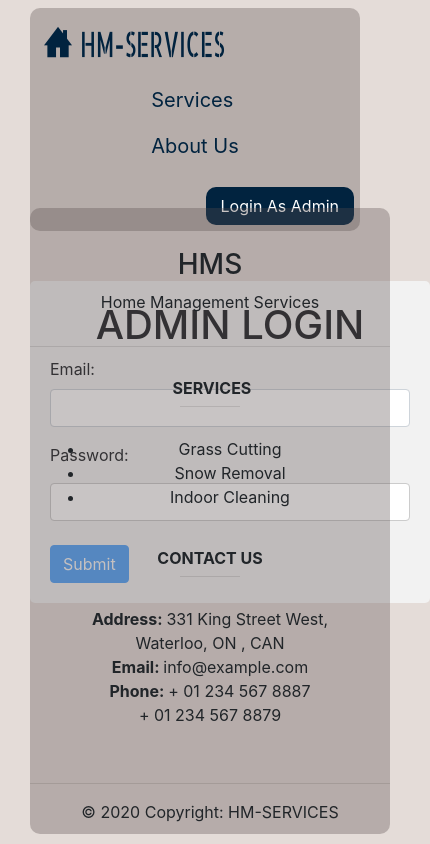
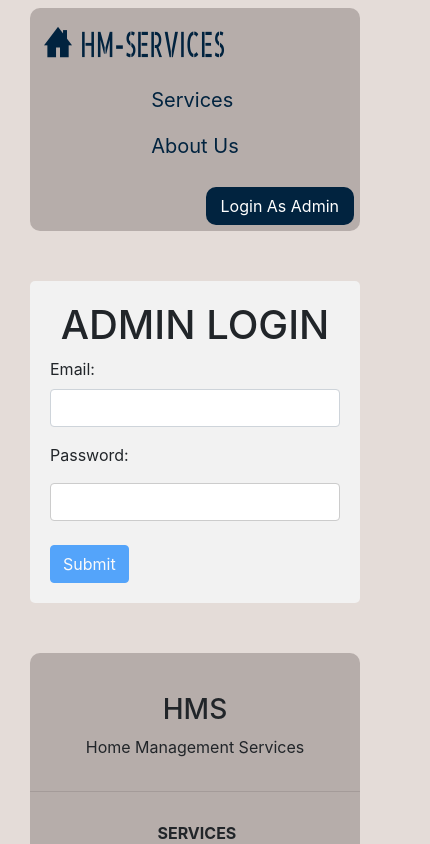
Before and after one commit to Davinder09/Web-Desgin-Capstone-Project-UI, an Angular app: page /login in a window 390 px wide. Shown: the top 844 px of the page, 430 px wide, since content can reach past the window. Built offline with nearby package versions, Linux system fonts and the light colour scheme.

Commit message:
Responsiveness and payment - Davinder

```diff
--- a/src/app/footer/footer.component.css
+++ b/src/app/footer/footer.component.css
@@ -1,7 +1,7 @@
 
 
 footer{
-    position: fixed;
+
     bottom: 0;
     background-color: #584e4e54;
     margin-top: 50px;
--- a/src/app/login/login.component.css
+++ b/src/app/login/login.component.css
@@ -202,3 +202,9 @@ form.example button:hover {
 h1{
     text-align: center;
 }
+@media screen and (max-width: 800px) {
+    .form  {
+      width: 100%;
+      margin-top: 50px;
+    }
+}
--- a/src/app/payment/payment.component.css
+++ b/src/app/payment/payment.component.css
@@ -0,0 +1,4 @@
+div{
+    margin-top: 50px;
+    text-align: center;
+}
--- a/src/app/payment/payment.component.ts
+++ b/src/app/payment/payment.component.ts
@@ -13,17 +13,18 @@ export class PaymentComponent implements OnInit {
     window.paypal.Buttons(
       {
         style: {
-          layout: 'horizontal',
-          color: 'blue',
-          shape: 'rect',
-          lable: 'paypal'
+          layout: 'vertical',
+          color: 'gold',
+          shape: 'pill',
+          lable: 'paypal',
+          size: 'responsive'
           },
         createOrder: (data, actions) =>{
           return actions.order.create({
             purchase_units: [
               {
                 amount: {
-                  value: '1000',
+                  value: '100',
                   currency_code: 'USD'
                 }
               }
--- a/src/app/services/services.component.css
+++ b/src/app/services/services.component.css
@@ -62,6 +62,7 @@ p{
     .form  {
       width: 100%;
       margin-top: 0;
+
     }
     #homeimg {
       width: 100%;
--- a/src/app/services/services.component.html
+++ b/src/app/services/services.component.html
@@ -159,9 +159,10 @@
     <div *ngIf="gardenRef.errors && (gardenRef.dirty || gardenRef.touched)" class="alert alert-danger"></div>
     <label for="defaultCheck"> &nbsp; Indoor cleaning </label>
     <br>
+    <p>Booking fee is $100.</p>
   </div>
 
-		<button [disabled]="!requestForm.form.valid" type="submit" (click)="customerData(requestForm.value)">Submit</button>
+		<button [disabled]="!requestForm.form.valid" type="submit" (click)="customerData(requestForm.value)">Submit and Pay</button>
 	  </form>
 </div>
 </section>
```
Also changed, not shown: 1 other file (tests, documents, lock files or other folders).
